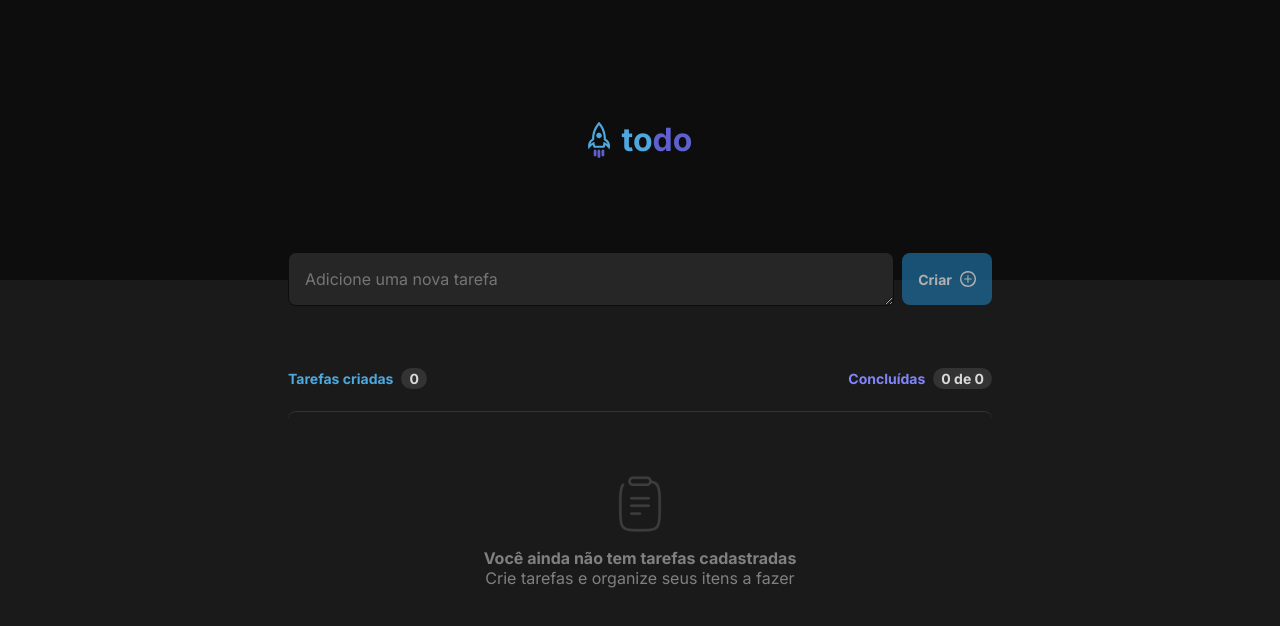
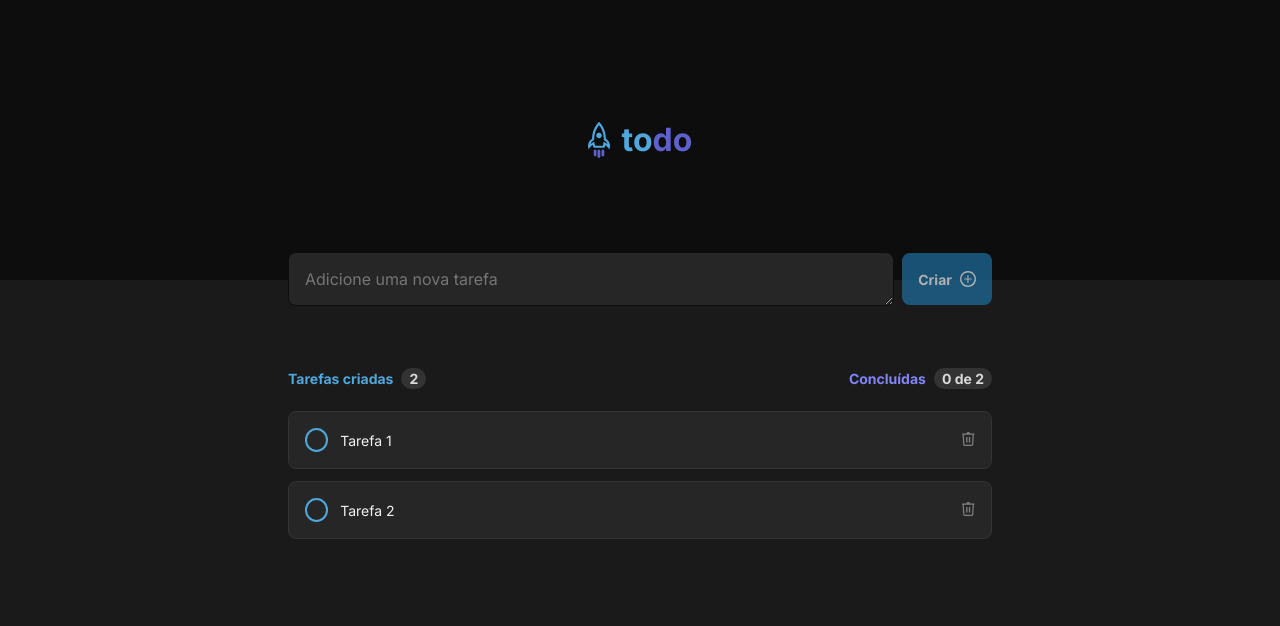
Before and after one commit to FelipePEduardo/ToDo-List, a React (Vite) app: page / in a window 1280 px wide. Shown: the top 626 px of the page. Built offline with nearby package versions, Linux system fonts and the light colour scheme.

Commit message:
Changes in tasks

```diff
--- a/src/components/CreateTasks.jsx
+++ b/src/components/CreateTasks.jsx
@@ -5,17 +5,26 @@ import { useState } from 'react'
 import styles from './CreateTasks.module.css'
 import clipboard from '../assets/Clipboard.png'
 
-/* função do botão de adicionar mais tasks foi implementada */
-
 export function CreateTasks() {
-  const [ tasks, setTasks ] = useState([])
+  const [ tasks, setTasks ] = useState([
+    {
+      id: 1,
+      content: "Tarefa 1",
+      isComplete: false
+    },
+    {
+      id: 2,
+      content: "Tarefa 2",
+      isComplete: false
+    }
+  ])
 
   const [ newTaskText, setNewTaskText ] = useState('')
 
   function handleCreateNewTask(e) {
     e.preventDefault()
 
-    setTasks([...tasks, newTaskText ])
+    setTasks([...tasks, {id: 3,content: newTaskText, isComplete: false}])
     setNewTaskText('')
   }
 
@@ -29,8 +38,8 @@ export function CreateTasks() {
   }
 
   function deleteTask(taskToDelete) {
-    const tasksWithoutDeletedOne = tasks.filter( task => {
-      return task !== taskToDelete
+    const tasksWithoutDeletedOne = tasks.filter(task => {
+      return task.content !== taskToDelete
     })
 
     setTasks(tasksWithoutDeletedOne)
@@ -40,15 +49,15 @@ export function CreateTasks() {
 
   const isNewTaskEmpty = newTaskText.length == 0
 
-
   return (
     <div className={styles.tasks}>
-      <form>
+
+      <form onSubmit={handleCreateNewTask}>
         <textarea
+          value={newTaskText}
+          onChange={handleNewTaskChange}
           type="text"
           placeholder='Adicione uma nova tarefa'
-          onChange={handleNewTaskChange}
-          value={newTaskText}
           onInvalid={handleNewTaskInvalid}
           required
         />
@@ -56,7 +65,6 @@ export function CreateTasks() {
         <button
           type='submit'
           className={styles.createButton}
-          onClick={handleCreateNewTask}
           disabled={isNewTaskEmpty}
         >Criar
           <svg width="16" height="16" viewBox="0 0 16 16" fill="none" xmlns="http://www.w3.org/2000/svg">
@@ -69,6 +77,8 @@ export function CreateTasks() {
       <section>
         <div className={styles.taskCount}>
           <h3>Tarefas criadas<span>{tasksNumber}</span></h3>
+
+
           <h3>Concluídas<span>0 de {tasksNumber}</span></h3>
         </div>
 
@@ -88,8 +98,9 @@ export function CreateTasks() {
             if (tasksNumber > 0) {
               return (
                 <Task
-                  key={task}
-                  content={task}
+                  key={task.content}
+                  content={task.content}
+                  isComplete={task.isComplete}
                   onDeleteTask={deleteTask}
                 />
               )
--- a/src/components/Task.jsx
+++ b/src/components/Task.jsx
@@ -1,20 +1,19 @@
 import styles from './Task.module.css'
 import { Check } from 'phosphor-react'
 
-export function Task({ content, onDeleteTask }) {
+export function Task({ content, isComplete , onDeleteTask }) {
   function handleDeleteTask() {
-    onDeleteTask(content) // aqui passamos o valor da key como parâmetro
-  }
-
-  function handleCheckedInput(e) {
-    const isChecked = e.target.checked
-    /* console.log(isChecked) */
+    onDeleteTask(content)
   }
 
   return (
     <div className={styles.task}>
 
-      <input type="checkbox" onChange={handleCheckedInput}/>
+      <input
+        type="checkbox"
+        title='Marcar ou desmarcar como tarefa concluída'
+      />
+
       <div className={styles.checkbox}>
         <Check className={styles.check} size={16} weight="bold" color='white'/>
       </div>
@@ -23,8 +22,9 @@ export function Task({ content, onDeleteTask }) {
       <p>{content}</p>
 
       <button
+        onClick={handleDeleteTask}
+        title='Deletar comentário'
         className={styles.trashButton}
-        onClick={handleDeleteTask}
       >
         <svg width="13" height="14" viewBox="0 0 13 14" fill="none" xmlns="http://www.w3.org/2000/svg">
           <path d="M8.20214 4.98548H6.87158V10.5073H8.20214V4.98548Z" fill="#808080"/>
--- a/src/components/Task.module.css
+++ b/src/components/Task.module.css
@@ -39,6 +39,80 @@
   position: relative;
 }
 
+.task .checkbox .check {
+  display: none;
+}
+
+.task p {
+  width: 95%;
+  font-size: 1.4rem;
+  color: var(--gray-100);
+}
+
+.task .trashButton {
+  background: none;
+  border: none;
+
+  cursor: pointer;
+}
+
+/* TASK CHECKED */
+/* .taskComplete {
+  display: flex;
+  align-items: center;
+
+  gap: 12px;
+
+  background: var(--gray-500);
+  border: 1px solid var(--gray-400);
+  border-radius: 8px;
+
+  padding: 1.6rem;
+}
+
+.taskComplete + .taskComplete {
+  margin-top: 1.2rem;
+}
+
+.taskComplete input[type=checkbox] {
+  width: 2.4rem;
+  height: 2.4rem;
+  position: absolute;
+  z-index: 1;
+
+  opacity: 0;
+}
+
+.taskComplete .checkbox {
+  width: 2.4rem;
+  height: 2.4rem;
+
+  border: 2px solid var(--purple-dark);
+  background-color: var(--purple-dark);
+  border-radius: 50%;
+
+  display: flex;
+  align-items: center;
+  justify-content: center;
+
+  transition: all .1s;
+  position: relative;
+}
+
+.taskComplete p {
+  width: 95%;
+  font-size: 1.4rem;
+  color: var(--gray-300);
+  text-decoration: line-through;
+}
+
+.taskComplete .trashButton {
+  background: none;
+  border: none;
+
+  cursor: pointer;
+} */
+
 .task input[type=checkbox]:checked + .checkbox + p {
   color: var(--gray-300);
   text-decoration: line-through;
@@ -57,19 +131,6 @@
   display: block;
 }
 
-.task p {
-  width: 95%;
-  font-size: 1.4rem;
-  color: var(--gray-100);
-}
-
-.task .trashButton {
-  background: none;
-  border: none;
-
-  cursor: pointer;
-}
-
 .task .trashButton:hover svg path{
   fill: var(--red);
 }
```
Also changed, not shown: src/App.jsx (+1 -7 lines).
